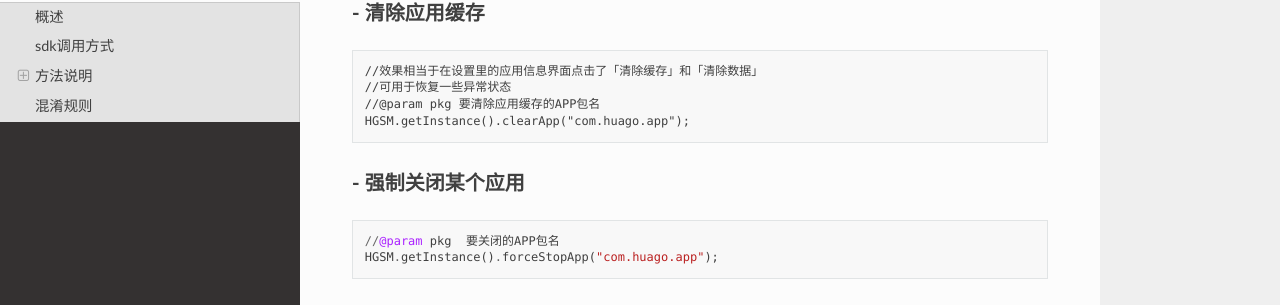
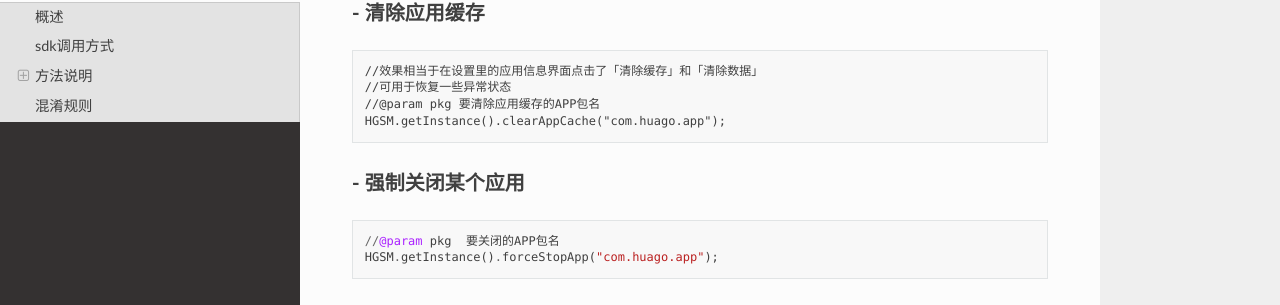
Before and after one commit to xjiangyan/huago-sdk, a Sphinx documentation site: the page built from source/smsdk.rst, in a window 1280 px wide and 900 px high, scrolled down 5042 px. Shown: the part 196-501 px from the top of the window. Built offline with Sphinx 7.4.7 and the Read the Docs theme 2.0.0, drawn with Linux system fonts in a browser that asks for light colours; some of the changed text lies outside the part shown.

Commit message:
update clearAppCache method info

```diff
--- a/source/smsdk.rst
+++ b/source/smsdk.rst
@@ -46,7 +46,7 @@
 boolean resetDensityDpi()												重置屏幕密度
 boolean takeScreenshot(String path, String name)						屏幕截屏
 boolean setScreenOff(boolean off)										控制屏幕开关
-boolean clearApp(String pkg)											清除应用缓存
+boolean clearAppCache(String pkg)											清除应用缓存
 boolean forceStopApp(String pkg)										强制关闭某个应用
 boolean execSuCmd(String command)										以root权限执行shell命令
 =============================================================			==============================================================================================================================================================
@@ -311,7 +311,7 @@
 	//效果相当于在设置里的应用信息界面点击了「清除缓存」和「清除数据」
 	//可用于恢复一些异常状态
 	//@param pkg 要清除应用缓存的APP包名
-	HGSM.getInstance().clearApp("com.huago.app");
+	HGSM.getInstance().clearAppCache("com.huago.app");
 
 -------------------------------------
 - **强制关闭某个应用**
```
